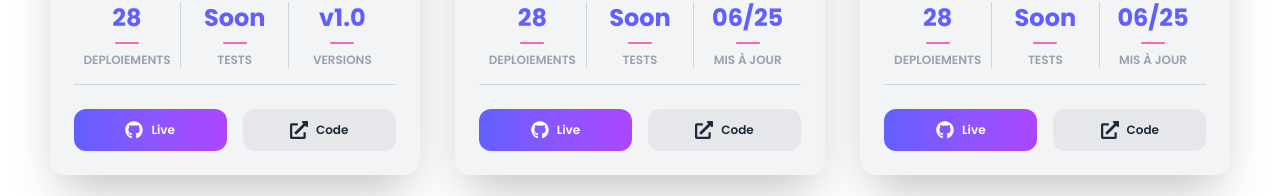
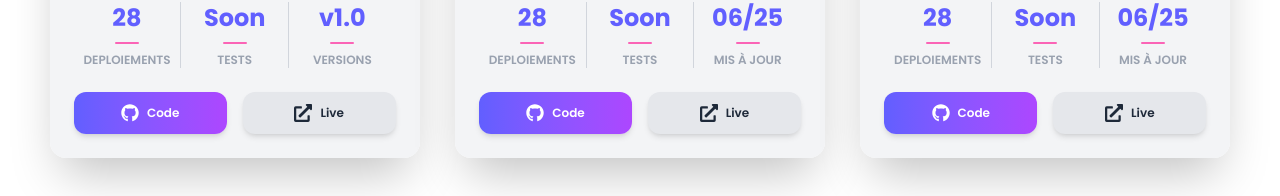
Before and after one commit to WilfriedFahim/portfolio-wilfried, a Next.js app: page / in a window 1280 px wide. Shown: the part 1481-1677 px from the top of the page. Built offline with nearby package versions, Linux system fonts and the light colour scheme.

Commit message:
fix(ProjectCard): amélioration du rendu des boutons du projecCard

```diff
--- a/components/ProjectCard.tsx
+++ b/components/ProjectCard.tsx
@@ -97,7 +97,7 @@ export function ProjectCard({
 					<h3 className="text-xl font-bold text-gray-900 mb-1 mt-2">{title}</h3>
 
 					{/* Description */}
-					<ProjectDescription description={description}/>
+					<ProjectDescription description={description} />
 				</div>
 
 				{/* Date de mise à jour */}
@@ -132,22 +132,42 @@ export function ProjectCard({
 				)}
 
 				{/* Boutons */}
-				<div className="flex gap-4 mt-1 border-t border-gray-300">
+				<div className="flex gap-4 mt-3">
 					<a
-						href={liveUrl}
+						href={githubUrl || "#"}
 						target="_blank"
 						rel="noopener noreferrer"
-						className="action-btn bg-gradient-to-r from-indigo-500 to-purple-500 text-white mt-6 px-4 py-3 rounded-xl flex items-center gap-2 font-semibold hover:from-indigo-600 hover:to-purple-600 transition text-xs flex-1 justify-center"
+						className={`action-btn flex-1 flex items-center gap-2 justify-center px-4 py-3 rounded-xl font-semibold text-xs
+						transition-all duration-200 shadow-md
+						${githubUrl
+								? "bg-gradient-to-r from-indigo-500 to-purple-500 text-white hover:from-indigo-600 hover:to-purple-600 hover:scale-105"
+								: "bg-gray-200 text-gray-400 cursor-not-allowed pointer-events-none"
+							}
+    `}
+						tabIndex={githubUrl ? 0 : -1}
+						aria-disabled={!githubUrl}
+						title={githubUrl ? "Voir le projet en ligne" : "Lien live non disponible"}
 					>
-						<FaGithub className="text-lg" /> Live
+						<FaGithub className="text-lg" />
+						Code
 					</a>
 					<a
-						href={githubUrl}
+						href={liveUrl || "#"}
 						target="_blank"
 						rel="noopener noreferrer"
-						className="action-btn bg-gray-200 text-gray-800 mt-6 px-4 py-3 rounded-xl flex items-center gap-2 font-semibold hover:bg-gray-200 transition text-xs flex-1 justify-center"
+						className={`action-btn flex-1 flex items-center gap-2 justify-center px-4 py-3 rounded-xl font-semibold text-xs
+      transition-all duration-200 shadow-md
+							${liveUrl
+								? "bg-gray-200 text-gray-800 hover:bg-gray-300 hover:scale-105"
+								: "bg-gray-200 text-gray-400 cursor-not-allowed pointer-events-none"
+							}
+    `}
+						tabIndex={liveUrl ? 0 : -1}
+						aria-disabled={!liveUrl}
+						title={liveUrl ? "Voir le code sur GitHub" : "Code source non disponible"}
 					>
-						<FaExternalLinkAlt className="text-lg" /> Code
+						<FaExternalLinkAlt className="text-lg" />
+						Live
 					</a>
 				</div>
 			</div>
```
Lines whose indentation alone changed are shown as unchanged.
